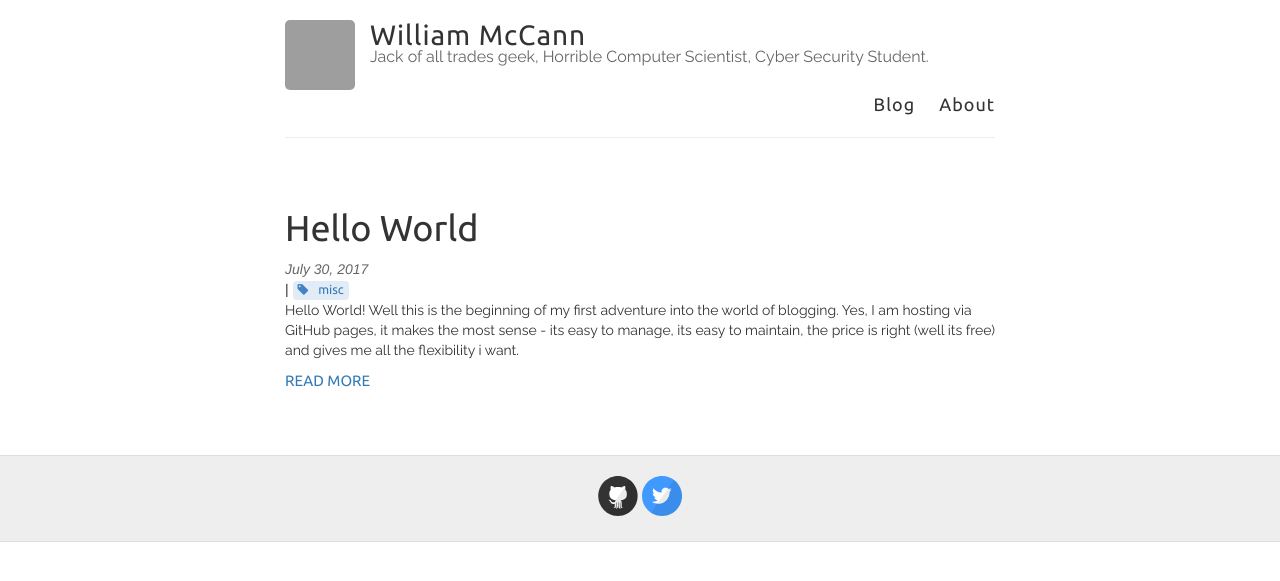
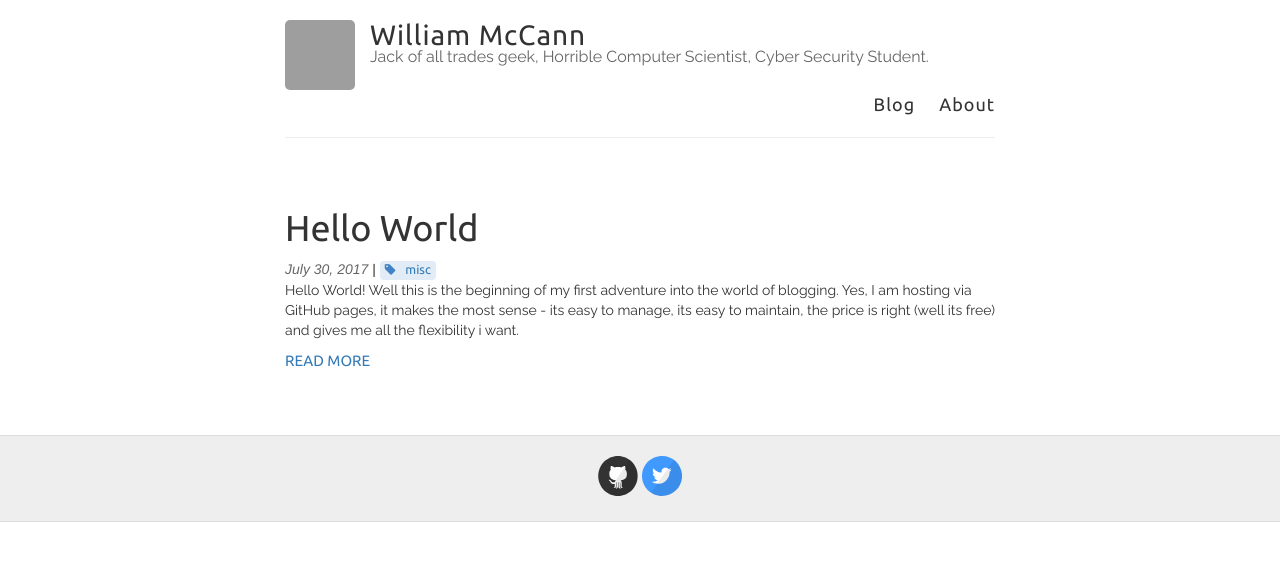
Before and after one commit to wjmccann/wjmccann.github.io, a Jekyll site: the page built from index.html, in a window 1280 px wide. Shown: the top 581 px of the page. Built offline with Jekyll 4.4.1, drawn with Linux system fonts in a browser that asks for light colours; nearby versions of some CDN libraries; grey boxes are pictures that could not be loaded.

Commit message:
Update index.html

```diff
--- a/index.html
+++ b/index.html
@@ -7,14 +7,14 @@ layout: default
     <article class="post">
 
       <h1><a href="{{ site.baseurl }}{{ post.url }}">{{ post.title }}</a></h1>
-      <div class="date">
+      <span class="date">
         {{ [post.date | date: "%B %e, %Y"}}
-      </div> |
-      <div class="post-tag">
+      </span> |
+      <span class="post-tag">
         {% for tag in post.tags %}
           <a href="{{ site.baseurl }}{{ site.tag_page }}#{{ tag | slugify }}">{{ tag }}</a>
         {% endfor %}
-      </div>
+      </span>
       <div class="entry">
         {{ post.excerpt }}
       </div>
```
